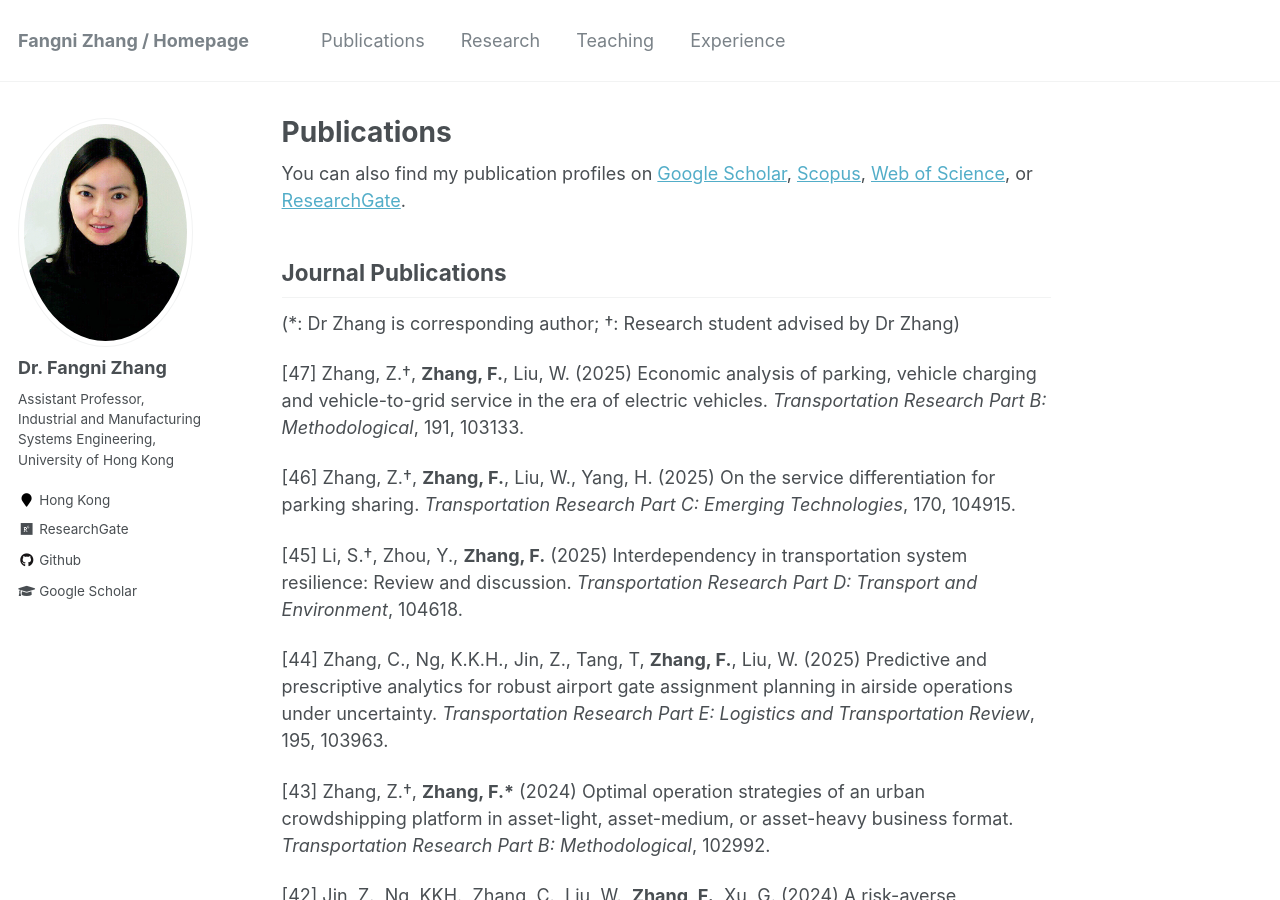
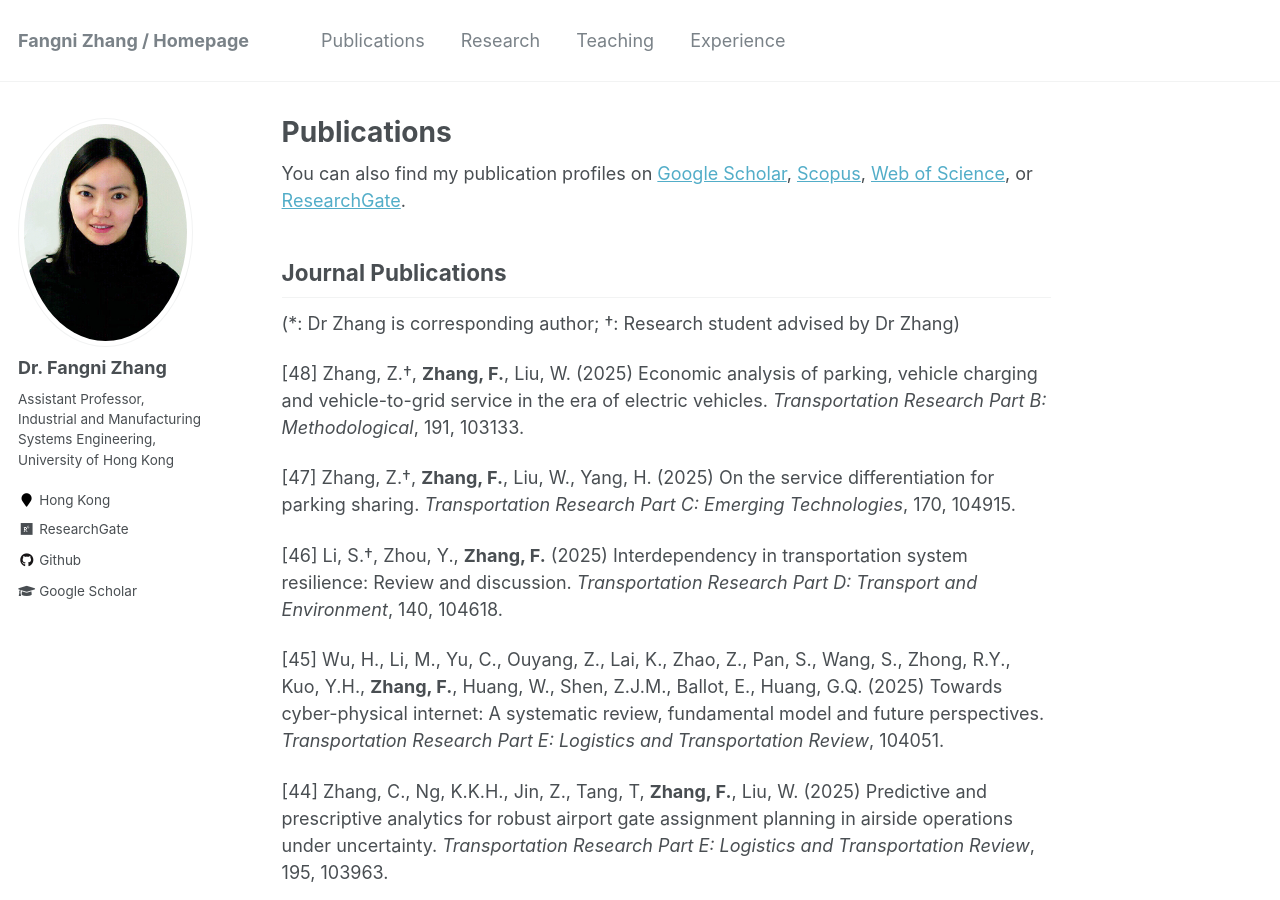
Before and after one commit to fangnizhang/fangnizhang.github.io, a Jekyll site: the page built from _pages/publications.md, in a window 1280 px wide and 900 px high. Built offline with Jekyll 4.4.1, drawn with Linux system fonts in a browser that asks for light colours.

Commit message:
Update publications.md

```diff
--- a/_pages/publications.md
+++ b/_pages/publications.md
@@ -20,11 +20,13 @@ Journal Publications
 ----------
 (*: Dr Zhang is corresponding author; †: Research student advised by Dr Zhang)
 
-[47] Zhang, Z.†, __Zhang, F.__, Liu, W. (2025) Economic analysis of parking, vehicle charging and vehicle-to-grid service in the era of electric vehicles. _Transportation Research Part B: Methodological_, 191, 103133.
+[48] Zhang, Z.†, __Zhang, F.__, Liu, W. (2025) Economic analysis of parking, vehicle charging and vehicle-to-grid service in the era of electric vehicles. _Transportation Research Part B: Methodological_, 191, 103133.
 
-[46] Zhang, Z.†, __Zhang, F.__, Liu, W., Yang, H. (2025) On the service differentiation for parking sharing. _Transportation Research Part C: Emerging Technologies_, 170, 104915.
+[47] Zhang, Z.†, __Zhang, F.__, Liu, W., Yang, H. (2025) On the service differentiation for parking sharing. _Transportation Research Part C: Emerging Technologies_, 170, 104915.
 
-[45] Li, S.†, Zhou, Y., __Zhang, F.__ (2025) Interdependency in transportation system resilience: Review and discussion. _Transportation Research Part D: Transport and Environment_, 104618.
+[46] Li, S.†, Zhou, Y., __Zhang, F.__ (2025) Interdependency in transportation system resilience: Review and discussion. _Transportation Research Part D: Transport and Environment_, 140, 104618.
+
+[45] Wu, H., Li, M., Yu, C., Ouyang, Z., Lai, K., Zhao, Z., Pan, S., Wang, S., Zhong, R.Y., Kuo, Y.H., __Zhang, F.__, Huang, W., Shen, Z.J.M., Ballot, E., Huang, G.Q. (2025) Towards cyber-physical internet: A systematic review, fundamental model and future perspectives. _Transportation Research Part E: Logistics and Transportation Review_, 104051.
 
 [44] Zhang, C., Ng, K.K.H., Jin, Z., Tang, T, __Zhang, F.__, Liu, W. (2025)  Predictive and prescriptive analytics for robust airport gate assignment planning in airside operations under uncertainty. _Transportation Research Part E: Logistics and Transportation Review_, 195, 103963.
 
```
